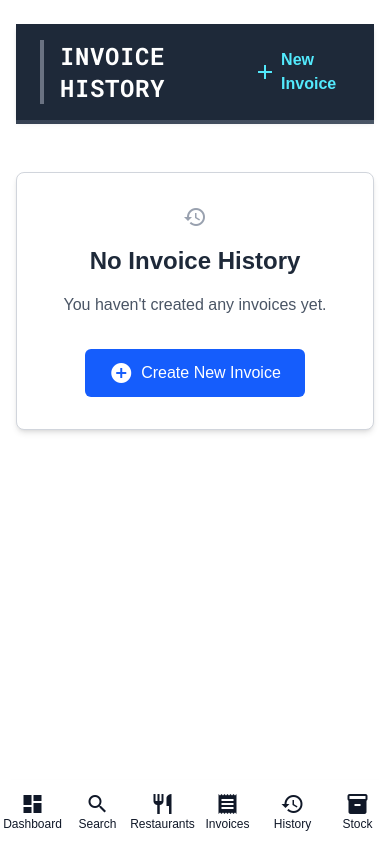
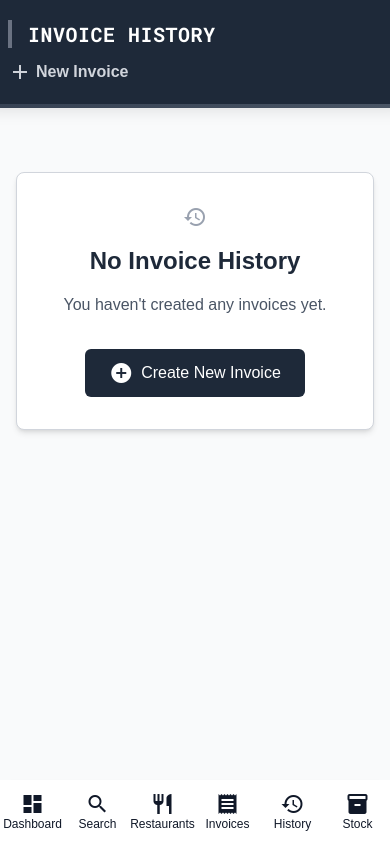
Before and after one commit to elvisinthecloud/inventory-management-system, a Next.js app: page /history in a window 390 px wide. Built offline with nearby package versions, Linux system fonts and the light colour scheme.

Commit message:
Feature: Update PageHeader and HistoryPage components to support full-width layout, enhance UI consistency, and improve overall user experience with refined styling and structure.

```diff
--- a/src/app/components/PageHeader.tsx
+++ b/src/app/components/PageHeader.tsx
@@ -9,25 +9,28 @@ const robotoMono = Roboto_Mono({
 interface PageHeaderProps {
   title: string;
   withAction?: React.ReactNode;
+  fullWidth?: boolean;
 }
 
-export default function PageHeader({ title, withAction }: PageHeaderProps) {
+export default function PageHeader({ title, withAction, fullWidth = false }: PageHeaderProps) {
   return (
-    <div className="mb-8">
-      <div className="flex items-center justify-between bg-gray-800 px-6 py-4 shadow-md">
-        <div className="flex items-center">
+    <div className={`${fullWidth ? '-mx-4 sm:-mx-6 md:-mx-8 lg:-mx-12' : ''} mb-8`}>
+      <div className="px-6 py-5 bg-gray-800 shadow-lg">
+        <div className="max-w-7xl mx-auto flex flex-col sm:flex-row sm:items-center sm:justify-between">
+          <div className="flex items-center mb-3 sm:mb-0">
             {/* Square, professional header with a subtle border */}
-          <h1 className={`${robotoMono.className} text-2xl uppercase tracking-wide text-white border-l-4 border-gray-500 pl-4`}>
+            <h1 className={`${robotoMono.className} text-xl sm:text-2xl uppercase tracking-wide text-white border-l-4 border-gray-500 pl-4`}>
               {title}
             </h1>
           </div>
 
           {/* Action button area */}
           {withAction && (
-          <div className="ml-4">
+            <div className="sm:ml-4">
               {withAction}
             </div>
           )}
+        </div>
       </div>
 
       {/* Subtle divider line */}
--- a/src/app/history/page.tsx
+++ b/src/app/history/page.tsx
@@ -159,13 +159,15 @@ export default function HistoryPage() {
   };
 
   return (
-    <div className="container mx-auto max-w-4xl px-4 pb-20 pt-6">
+    <div className="flex flex-col min-h-screen bg-gray-50">
+      {/* Full-width header */}
       <PageHeader
         title="INVOICE HISTORY"
+        fullWidth={true}
         withAction={
           <Link
             href="/restaurants"
-            className="flex items-center text-cyan-300 hover:text-cyan-200 font-semibold transition-colors duration-150"
+            className="flex items-center text-gray-300 hover:text-white font-semibold transition-colors duration-150"
           >
             <span className="material-icons mr-1">add</span>
             <span>New Invoice</span>
@@ -173,31 +175,33 @@ export default function HistoryPage() {
         }
       />
 
+      {/* Content with proper padding */}
+      <div className="container mx-auto px-4 pb-20 pt-2 flex-grow">
         {invoiceHistory.length === 0 ? (
-        <div className="my-12 rounded-lg border border-gray-300 bg-white p-8 text-center shadow-md">
+          <div className="my-6 rounded-lg border border-gray-300 bg-white p-8 text-center shadow-md">
             <span className="material-icons mb-4 text-6xl text-gray-400">history</span>
             <h2 className="mb-4 text-2xl font-bold text-gray-800">No Invoice History</h2>
             <p className="mb-8 text-gray-600">You haven't created any invoices yet.</p>
             <Link
               href="/restaurants"
-            className="inline-flex items-center justify-center rounded-md bg-blue-600 px-6 py-3 text-white hover:bg-blue-700"
+              className="inline-flex items-center justify-center rounded-md bg-gray-800 px-6 py-3 text-white hover:bg-gray-700"
             >
               <span className="material-icons mr-2">add_circle</span>
               Create New Invoice
             </Link>
           </div>
         ) : (
-        <div className="grid gap-6 md:grid-cols-2">
+          <div className="grid gap-4 sm:gap-6 md:grid-cols-2">
             {invoiceHistory.map((invoice, index) => (
               <div key={`${invoice.id}-${index}`} className="rounded-lg border border-gray-300 bg-white p-4 shadow-md sm:p-6">
                 <div className="mb-4 flex justify-between">
                   <div>
                     <h3 className="text-lg font-bold text-gray-900">Invoice #{invoice.id}</h3>
-                  <p className="text-sm text-gray-600">{invoice.date}</p>
+                    <p className="text-sm text-gray-600">{formatDate(invoice.date)}</p>
                   </div>
                   <button
                     onClick={() => handleDownloadPDF(invoice)}
-                  className="flex items-center rounded-md bg-green-600 px-3 py-1 text-white hover:bg-green-700"
+                    className="flex items-center rounded-md bg-gray-800 px-3 py-1 text-white hover:bg-gray-700"
                   >
                     <span className="material-icons mr-1">download</span>
                     <span>PDF</span>
@@ -205,35 +209,35 @@ export default function HistoryPage() {
                 </div>
 
                 <div className="mb-3">
-                <h4 className="text-md font-bold text-gray-700">{invoice.restaurant.name}</h4>
-                <p className="text-sm text-gray-600">{invoice.restaurant.cuisine}</p>
+                  <h4 className="text-md font-bold text-gray-900">{invoice.restaurant.name}</h4>
+                  <p className="text-sm text-gray-700">{invoice.restaurant.cuisine}</p>
                 </div>
 
                 <div className="mb-4 rounded-md bg-gray-50 p-3">
                   <div className="flex justify-between text-sm">
-                  <span className="text-gray-600">Items:</span>
-                  <span className="font-medium">{invoice.items.length}</span>
+                    <span className="text-gray-800">Items:</span>
+                    <span className="font-medium text-gray-900">{invoice.items.length}</span>
                   </div>
                   <div className="flex justify-between text-sm">
-                  <span className="text-gray-600">Subtotal:</span>
-                  <span className="font-medium">${invoice.subtotal.toFixed(2)}</span>
+                    <span className="text-gray-800">Subtotal:</span>
+                    <span className="font-medium text-gray-900">${invoice.subtotal.toFixed(2)}</span>
                   </div>
                   <div className="mt-2 border-t border-gray-200 pt-2 font-bold">
                     <div className="flex justify-between">
-                    <span>Total:</span>
-                    <span>${invoice.total.toFixed(2)}</span>
+                      <span className="text-gray-900">Total:</span>
+                      <span className="text-gray-900">${invoice.total.toFixed(2)}</span>
                     </div>
                   </div>
                 </div>
 
-              <div className="text-sm text-gray-500">
+                <div className="text-sm text-gray-700">
                   {invoice.items.slice(0, 3).map((item: any, i: number) => (
                     <div key={i} className="mb-1">
                       {item.quantity} × {item.name}
                     </div>
                   ))}
                   {invoice.items.length > 3 && (
-                  <div className="text-gray-400">
+                    <div className="text-gray-600">
                       +{invoice.items.length - 3} more items
                     </div>
                   )}
@@ -243,5 +247,6 @@ export default function HistoryPage() {
           </div>
         )}
       </div>
+    </div>
   );
 }
```
Lines whose indentation alone changed are shown as unchanged.
